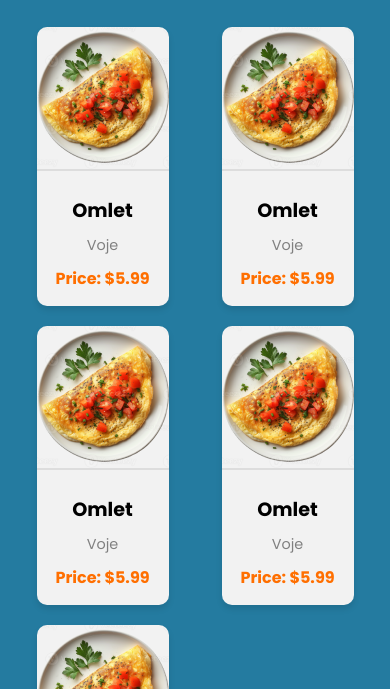
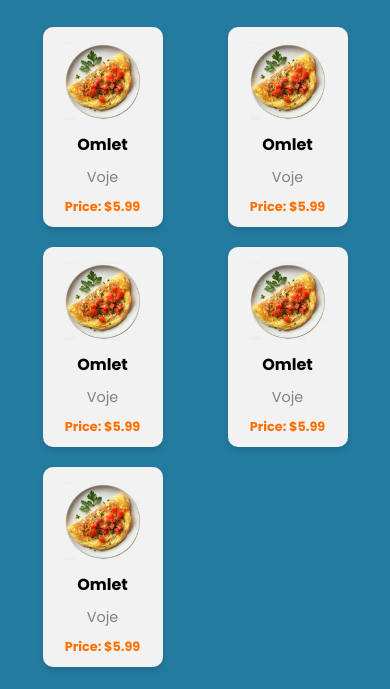
Before and after one commit to bejtodernjani/fesicaffeeee, a plain HTML site: page pages/hot-drinks.html in a window 390 px wide. Shown: the part 155-844 px from the top of the page. Drawn offline with Linux system fonts and the light colour scheme; a web font is replaced by a local one.

Commit message:
responsive, updated css

```diff
--- a/style/breakfast.css
+++ b/style/breakfast.css
@@ -71,33 +71,39 @@ body {
   grid-template-columns: repeat(
     auto-fit,
     minmax(200px, 1fr)
-  ); /* Responsive columns */
+  ); /* Responsive grid */
   gap: 20px; /* Space between grid items */
-  justify-items: center; /* Center items in their column */
+  justify-items: center; /* Center items in their grid cell */
 }
 
 .grid-item {
+  width: 200px; /* Fixed width */
+  height: 300px; /* Fixed height */
   background-color: #f2f2f2; /* Light gray background */
   border-radius: 10px;
   overflow: hidden;
   box-shadow: 0 4px 6px rgba(0, 0, 0, 0.1); /* Subtle shadow */
   text-align: center;
   transition: transform 0.3s ease-in-out, box-shadow 0.3s ease-in-out;
+  display: flex;
+  flex-direction: column; /* Stack content vertically */
+  justify-content: space-between; /* Distribute content evenly */
+  padding: 15px;
+  box-sizing: border-box; /* Include padding in width and height */
 }
 
 .grid-item img {
-  width: auto; /* Maintain the image's aspect ratio */
-  height: auto; /* Maintain the image's aspect ratio */
-  max-width: 150px; /* Prevent the image from exceeding this width */
-  max-height: 150px; /* Prevent the image from exceeding this height */
-  object-fit: contain; /* Ensure the image stays within its natural bounds */
-  margin: 0 auto; /* Center the image horizontally */
-  display: block; /* Ensure the image is treated as a block element */
-  border-bottom: 2px solid #ddd; /* Optional: separation line */
+  width: 100%; /* Adjust image width to container */
+  height: auto; /* Maintain aspect ratio */
+  max-height: 120px; /* Limit image height */
+  object-fit: contain; /* Ensure image stays within bounds */
 }
 
 .grid-item .item-info {
-  padding: 15px;
+  flex-grow: 1; /* Take up remaining space */
+  display: flex;
+  flex-direction: column;
+  justify-content: space-between;
 }
 
 .grid-item h2 {
@@ -114,29 +120,56 @@ body {
   color: gray;
 }
 
-.grid-item:hover {
-  transform: translateY(-5px); /* Lift on hover */
-  box-shadow: 0 6px 12px rgba(0, 0, 0, 0.2); /* Enhanced shadow */
-}
-
 .price {
-  display: block;
-  margin-top: 10px;
   font-size: 1rem;
   font-weight: bold;
-  color: #ff6f00; /* Highlighted price color */
+  color: #ff6f00;
   font-family: "Poppins", sans-serif;
+  margin-top: 10px;
 }
 
 /* Responsive Design */
+
+/* For tablets and smaller screens */
 @media (max-width: 768px) {
   .grid-container {
-    grid-template-columns: repeat(auto-fit, minmax(150px, 1fr));
+    grid-template-columns: repeat(2, 1fr); /* Two items per row */
+  }
+
+  .grid-item {
+    width: 150px; /* Adjust width for smaller screens */
+    height: 250px; /* Adjust height for smaller screens */
+  }
+
+  .grid-item img {
+    max-height: 100px; /* Adjust image size */
   }
 }
 
+/* For mobile devices */
 @media (max-width: 480px) {
   .menu-title {
     font-size: 2rem;
   }
+
+  .grid-container {
+    grid-template-columns: repeat(2, 1fr); /* Still two items per row */
+  }
+
+  .grid-item {
+    width: 120px; /* Smaller fixed width for mobile */
+    height: 200px; /* Smaller fixed height for mobile */
+  }
+
+  .grid-item img {
+    max-height: 80px; /* Further reduce image size */
+  }
+
+  .grid-item h2 {
+    font-size: 1rem; /* Reduce font size for smaller screens */
+  }
+
+  .price {
+    font-size: 0.8rem; /* Reduce price font size */
+  }
 }
--- a/style/drinks.css
+++ b/style/drinks.css
@@ -71,33 +71,39 @@ body {
   grid-template-columns: repeat(
     auto-fit,
     minmax(200px, 1fr)
-  ); /* Responsive columns */
+  ); /* Responsive grid */
   gap: 20px; /* Space between grid items */
-  justify-items: center; /* Center items in their column */
+  justify-items: center; /* Center items in their grid cell */
 }
 
 .grid-item {
+  width: 200px; /* Fixed width */
+  height: 300px; /* Fixed height */
   background-color: #f2f2f2; /* Light gray background */
   border-radius: 10px;
   overflow: hidden;
   box-shadow: 0 4px 6px rgba(0, 0, 0, 0.1); /* Subtle shadow */
   text-align: center;
   transition: transform 0.3s ease-in-out, box-shadow 0.3s ease-in-out;
+  display: flex;
+  flex-direction: column; /* Stack content vertically */
+  justify-content: space-between; /* Distribute content evenly */
+  padding: 15px;
+  box-sizing: border-box; /* Include padding in width and height */
 }
 
 .grid-item img {
-  width: auto; /* Maintain the image's aspect ratio */
-  height: auto; /* Maintain the image's aspect ratio */
-  max-width: 150px; /* Prevent the image from exceeding this width */
-  max-height: 150px; /* Prevent the image from exceeding this height */
-  object-fit: contain; /* Ensure the image stays within its natural bounds */
-  margin: 0 auto; /* Center the image horizontally */
-  display: block; /* Ensure the image is treated as a block element */
-  border-bottom: 2px solid #ddd; /* Optional: separation line */
+  width: 100%; /* Adjust image width to container */
+  height: auto; /* Maintain aspect ratio */
+  max-height: 120px; /* Limit image height */
+  object-fit: contain; /* Ensure image stays within bounds */
 }
 
 .grid-item .item-info {
-  padding: 15px;
+  flex-grow: 1; /* Take up remaining space */
+  display: flex;
+  flex-direction: column;
+  justify-content: space-between;
 }
 
 .grid-item h2 {
@@ -114,29 +120,56 @@ body {
   color: gray;
 }
 
-.grid-item:hover {
-  transform: translateY(-5px); /* Lift on hover */
-  box-shadow: 0 6px 12px rgba(0, 0, 0, 0.2); /* Enhanced shadow */
-}
-
 .price {
-  display: block;
-  margin-top: 10px;
   font-size: 1rem;
   font-weight: bold;
-  color: #ff6f00; /* Highlighted price color */
+  color: #ff6f00;
   font-family: "Poppins", sans-serif;
+  margin-top: 10px;
 }
 
 /* Responsive Design */
+
+/* For tablets and smaller screens */
 @media (max-width: 768px) {
   .grid-container {
-    grid-template-columns: repeat(auto-fit, minmax(150px, 1fr));
+    grid-template-columns: repeat(2, 1fr); /* Two items per row */
+  }
+
+  .grid-item {
+    width: 150px; /* Adjust width for smaller screens */
+    height: 250px; /* Adjust height for smaller screens */
+  }
+
+  .grid-item img {
+    max-height: 100px; /* Adjust image size */
   }
 }
 
+/* For mobile devices */
 @media (max-width: 480px) {
   .menu-title {
     font-size: 2rem;
   }
+
+  .grid-container {
+    grid-template-columns: repeat(2, 1fr); /* Still two items per row */
+  }
+
+  .grid-item {
+    width: 120px; /* Smaller fixed width for mobile */
+    height: 200px; /* Smaller fixed height for mobile */
+  }
+
+  .grid-item img {
+    max-height: 80px; /* Further reduce image size */
+  }
+
+  .grid-item h2 {
+    font-size: 1rem; /* Reduce font size for smaller screens */
+  }
+
+  .price {
+    font-size: 0.8rem; /* Reduce price font size */
+  }
 }
--- a/style/lunch.css
+++ b/style/lunch.css
@@ -23,7 +23,7 @@ body {
 
 /* Menu Grid Section */
 .menu-grid {
-  background-color: #44B469; /* Background color of the section */
+  background-color: #44b469; /* Background color of the section */
   padding: 50px 20px;
 }
 .back-button {
@@ -71,33 +71,39 @@ body {
   grid-template-columns: repeat(
     auto-fit,
     minmax(200px, 1fr)
-  ); /* Responsive columns */
+  ); /* Responsive grid */
   gap: 20px; /* Space between grid items */
-  justify-items: center; /* Center items in their column */
+  justify-items: center; /* Center items in their grid cell */
 }
 
 .grid-item {
+  width: 200px; /* Fixed width */
+  height: 300px; /* Fixed height */
   background-color: #f2f2f2; /* Light gray background */
   border-radius: 10px;
   overflow: hidden;
   box-shadow: 0 4px 6px rgba(0, 0, 0, 0.1); /* Subtle shadow */
   text-align: center;
   transition: transform 0.3s ease-in-out, box-shadow 0.3s ease-in-out;
+  display: flex;
+  flex-direction: column; /* Stack content vertically */
+  justify-content: space-between; /* Distribute content evenly */
+  padding: 15px;
+  box-sizing: border-box; /* Include padding in width and height */
 }
 
 .grid-item img {
-  width: auto; /* Maintain the image's aspect ratio */
-  height: auto; /* Maintain the image's aspect ratio */
-  max-width: 150px; /* Prevent the image from exceeding this width */
-  max-height: 150px; /* Prevent the image from exceeding this height */
-  object-fit: contain; /* Ensure the image stays within its natural bounds */
-  margin: 0 auto; /* Center the image horizontally */
-  display: block; /* Ensure the image is treated as a block element */
-  border-bottom: 2px solid #ddd; /* Optional: separation line */
+  width: 100%; /* Adjust image width to container */
+  height: auto; /* Maintain aspect ratio */
+  max-height: 120px; /* Limit image height */
+  object-fit: contain; /* Ensure image stays within bounds */
 }
 
 .grid-item .item-info {
-  padding: 15px;
+  flex-grow: 1; /* Take up remaining space */
+  display: flex;
+  flex-direction: column;
+  justify-content: space-between;
 }
 
 .grid-item h2 {
@@ -114,29 +120,56 @@ body {
   color: gray;
 }
 
-.grid-item:hover {
-  transform: translateY(-5px); /* Lift on hover */
-  box-shadow: 0 6px 12px rgba(0, 0, 0, 0.2); /* Enhanced shadow */
-}
-
 .price {
-  display: block;
-  margin-top: 10px;
   font-size: 1rem;
   font-weight: bold;
-  color: #ff6f00; /* Highlighted price color */
+  color: #ff6f00;
   font-family: "Poppins", sans-serif;
+  margin-top: 10px;
 }
 
 /* Responsive Design */
+
+/* For tablets and smaller screens */
 @media (max-width: 768px) {
   .grid-container {
-    grid-template-columns: repeat(auto-fit, minmax(150px, 1fr));
+    grid-template-columns: repeat(2, 1fr); /* Two items per row */
+  }
+
+  .grid-item {
+    width: 150px; /* Adjust width for smaller screens */
+    height: 250px; /* Adjust height for smaller screens */
+  }
+
+  .grid-item img {
+    max-height: 100px; /* Adjust image size */
   }
 }
 
+/* For mobile devices */
 @media (max-width: 480px) {
   .menu-title {
     font-size: 2rem;
   }
+
+  .grid-container {
+    grid-template-columns: repeat(2, 1fr); /* Still two items per row */
+  }
+
+  .grid-item {
+    width: 120px; /* Smaller fixed width for mobile */
+    height: 200px; /* Smaller fixed height for mobile */
+  }
+
+  .grid-item img {
+    max-height: 80px; /* Further reduce image size */
+  }
+
+  .grid-item h2 {
+    font-size: 1rem; /* Reduce font size for smaller screens */
+  }
+
+  .price {
+    font-size: 0.8rem; /* Reduce price font size */
+  }
 }
--- a/style/pasta.css
+++ b/style/pasta.css
@@ -71,33 +71,39 @@ body {
   grid-template-columns: repeat(
     auto-fit,
     minmax(200px, 1fr)
-  ); /* Responsive columns */
+  ); /* Responsive grid */
   gap: 20px; /* Space between grid items */
-  justify-items: center; /* Center items in their column */
+  justify-items: center; /* Center items in their grid cell */
 }
 
 .grid-item {
+  width: 200px; /* Fixed width */
+  height: 300px; /* Fixed height */
   background-color: #f2f2f2; /* Light gray background */
   border-radius: 10px;
   overflow: hidden;
   box-shadow: 0 4px 6px rgba(0, 0, 0, 0.1); /* Subtle shadow */
   text-align: center;
   transition: transform 0.3s ease-in-out, box-shadow 0.3s ease-in-out;
+  display: flex;
+  flex-direction: column; /* Stack content vertically */
+  justify-content: space-between; /* Distribute content evenly */
+  padding: 15px;
+  box-sizing: border-box; /* Include padding in width and height */
 }
 
 .grid-item img {
-  width: auto; /* Maintain the image's aspect ratio */
-  height: auto; /* Maintain the image's aspect ratio */
-  max-width: 150px; /* Prevent the image from exceeding this width */
-  max-height: 150px; /* Prevent the image from exceeding this height */
-  object-fit: contain; /* Ensure the image stays within its natural bounds */
-  margin: 0 auto; /* Center the image horizontally */
-  display: block; /* Ensure the image is treated as a block element */
-  border-bottom: 2px solid #ddd; /* Optional: separation line */
+  width: 100%; /* Adjust image width to container */
+  height: auto; /* Maintain aspect ratio */
+  max-height: 120px; /* Limit image height */
+  object-fit: contain; /* Ensure image stays within bounds */
 }
 
 .grid-item .item-info {
-  padding: 15px;
+  flex-grow: 1; /* Take up remaining space */
+  display: flex;
+  flex-direction: column;
+  justify-content: space-between;
 }
 
 .grid-item h2 {
@@ -114,29 +120,56 @@ body {
   color: gray;
 }
 
-.grid-item:hover {
-  transform: translateY(-5px); /* Lift on hover */
-  box-shadow: 0 6px 12px rgba(0, 0, 0, 0.2); /* Enhanced shadow */
-}
-
 .price {
-  display: block;
-  margin-top: 10px;
   font-size: 1rem;
   font-weight: bold;
-  color: #ff6f00; /* Highlighted price color */
+  color: #ff6f00;
   font-family: "Poppins", sans-serif;
+  margin-top: 10px;
 }
 
 /* Responsive Design */
+
+/* For tablets and smaller screens */
 @media (max-width: 768px) {
   .grid-container {
-    grid-template-columns: repeat(auto-fit, minmax(150px, 1fr));
+    grid-template-columns: repeat(2, 1fr); /* Two items per row */
+  }
+
+  .grid-item {
+    width: 150px; /* Adjust width for smaller screens */
+    height: 250px; /* Adjust height for smaller screens */
+  }
+
+  .grid-item img {
+    max-height: 100px; /* Adjust image size */
   }
 }
 
+/* For mobile devices */
 @media (max-width: 480px) {
   .menu-title {
     font-size: 2rem;
   }
+
+  .grid-container {
+    grid-template-columns: repeat(2, 1fr); /* Still two items per row */
+  }
+
+  .grid-item {
+    width: 120px; /* Smaller fixed width for mobile */
+    height: 200px; /* Smaller fixed height for mobile */
+  }
+
+  .grid-item img {
+    max-height: 80px; /* Further reduce image size */
+  }
+
+  .grid-item h2 {
+    font-size: 1rem; /* Reduce font size for smaller screens */
+  }
+
+  .price {
+    font-size: 0.8rem; /* Reduce price font size */
+  }
 }
--- a/style/pizza.css
+++ b/style/pizza.css
@@ -71,33 +71,39 @@ body {
   grid-template-columns: repeat(
     auto-fit,
     minmax(200px, 1fr)
-  ); /* Responsive columns */
+  ); /* Responsive grid */
   gap: 20px; /* Space between grid items */
-  justify-items: center; /* Center items in their column */
+  justify-items: center; /* Center items in their grid cell */
 }
 
 .grid-item {
+  width: 200px; /* Fixed width */
+  height: 300px; /* Fixed height */
   background-color: #f2f2f2; /* Light gray background */
   border-radius: 10px;
   overflow: hidden;
   box-shadow: 0 4px 6px rgba(0, 0, 0, 0.1); /* Subtle shadow */
   text-align: center;
   transition: transform 0.3s ease-in-out, box-shadow 0.3s ease-in-out;
+  display: flex;
+  flex-direction: column; /* Stack content vertically */
+  justify-content: space-between; /* Distribute content evenly */
+  padding: 15px;
+  box-sizing: border-box; /* Include padding in width and height */
 }
 
 .grid-item img {
-  width: auto; /* Maintain the image's aspect ratio */
-  height: auto; /* Maintain the image's aspect ratio */
-  max-width: 150px; /* Prevent the image from exceeding this width */
-  max-height: 150px; /* Prevent the image from exceeding this height */
-  object-fit: contain; /* Ensure the image stays within its natural bounds */
-  margin: 0 auto; /* Center the image horizontally */
-  display: block; /* Ensure the image is treated as a block element */
-  border-bottom: 2px solid #ddd; /* Optional: separation line */
+  width: 100%; /* Adjust image width to container */
+  height: auto; /* Maintain aspect ratio */
+  max-height: 120px; /* Limit image height */
+  object-fit: contain; /* Ensure image stays within bounds */
 }
 
 .grid-item .item-info {
-  padding: 15px;
+  flex-grow: 1; /* Take up remaining space */
+  display: flex;
+  flex-direction: column;
+  justify-content: space-between;
 }
 
 .grid-item h2 {
@@ -114,29 +120,56 @@ body {
   color: gray;
 }
 
-.grid-item:hover {
-  transform: translateY(-5px); /* Lift on hover */
-  box-shadow: 0 6px 12px rgba(0, 0, 0, 0.2); /* Enhanced shadow */
-}
-
 .price {
-  display: block;
-  margin-top: 10px;
   font-size: 1rem;
   font-weight: bold;
-  color: #ff6f00; /* Highlighted price color */
+  color: #ff6f00;
   font-family: "Poppins", sans-serif;
+  margin-top: 10px;
 }
 
 /* Responsive Design */
+
+/* For tablets and smaller screens */
 @media (max-width: 768px) {
   .grid-container {
-    grid-template-columns: repeat(auto-fit, minmax(150px, 1fr));
+    grid-template-columns: repeat(2, 1fr); /* Two items per row */
+  }
+
+  .grid-item {
+    width: 150px; /* Adjust width for smaller screens */
+    height: 250px; /* Adjust height for smaller screens */
+  }
+
+  .grid-item img {
+    max-height: 100px; /* Adjust image size */
   }
 }
 
+/* For mobile devices */
 @media (max-width: 480px) {
   .menu-title {
     font-size: 2rem;
   }
+
+  .grid-container {
+    grid-template-columns: repeat(2, 1fr); /* Still two items per row */
+  }
+
+  .grid-item {
+    width: 120px; /* Smaller fixed width for mobile */
+    height: 200px; /* Smaller fixed height for mobile */
+  }
+
+  .grid-item img {
+    max-height: 80px; /* Further reduce image size */
+  }
+
+  .grid-item h2 {
+    font-size: 1rem; /* Reduce font size for smaller screens */
+  }
+
+  .price {
+    font-size: 0.8rem; /* Reduce price font size */
+  }
 }
```
Also changed, not shown: pages/cold-drinks.html (+1 -1 lines), pages/hot-drinks.html (+1 -1 lines).
